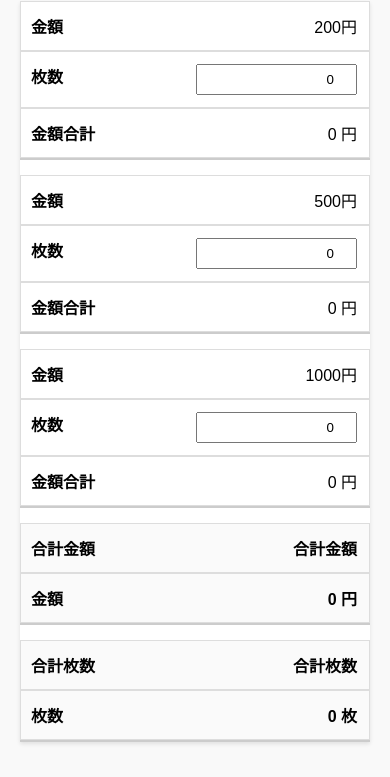
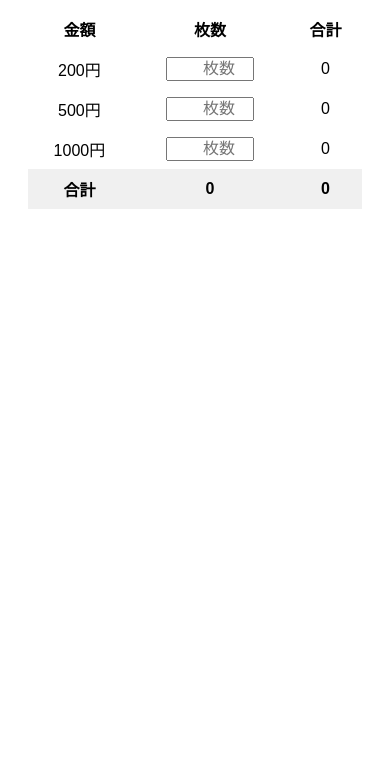
Before and after one commit to kskbombaye/syouhinken, a plain HTML site: page index.html in a window 390 px wide. Shown: the part 94-871 px from the top of the page. After the commit the page ends 844 px from the top, so only its background shows below. Drawn offline with Linux system fonts and the light colour scheme.

Commit message:
Update index.html

```diff
--- a/index.html
+++ b/index.html
@@ -3,128 +3,80 @@
 <head>
   <meta charset="UTF-8">
   <meta name="viewport" content="width=device-width, initial-scale=1.0">
-  <title>商品券集計表</title>
+  <title>商品券集計</title>
   <style>
     body {
       font-family: sans-serif;
       padding: 20px;
-      margin: 0;
-      background-color: #f9f9f9;
-    }
-    h2 {
-      text-align: center;
     }
     table {
       width: 100%;
       border-collapse: collapse;
-      background: white;
-      box-shadow: 0 2px 4px rgba(0,0,0,0.1);
     }
     th, td {
-      border: 1px solid #ddd;
-      padding: 12px;
+      padding: 8px;
       text-align: center;
     }
-    th {
+    input[type="number"] {
+      width: 80px;
+      text-align: right;
+      font-size: 16px;
+    }
+    td.total {
+      font-weight: bold;
       background-color: #f0f0f0;
-    }
-    input[type="number"] {
-      width: 100%;
-      padding: 6px;
-      box-sizing: border-box;
-      text-align: right;
-    }
-    .total {
-      font-weight: bold;
-      background-color: #fafafa;
-    }
-
-    @media (max-width: 600px) {
-      table, thead, tbody, th, td, tr {
-        display: block;
-      }
-      thead tr {
-        display: none;
-      }
-      tr {
-        margin-bottom: 15px;
-        border-bottom: 2px solid #ccc;
-      }
-      td {
-        text-align: right;
-        padding-left: 50%;
-        position: relative;
-      }
-      td::before {
-        content: attr(data-label);
-        position: absolute;
-        left: 10px;
-        width: 45%;
-        white-space: nowrap;
-        text-align: left;
-        font-weight: bold;
-      }
     }
   </style>
 </head>
 <body>
-  <h2>商品券集計表</h2>
+  <h2>商品券集計</h2>
   <table>
-    <thead>
     <tr>
       <th>金額</th>
       <th>枚数</th>
-        <th>金額合計</th>
-      </tr>
-    </thead>
-    <tbody>
-      <tr>
-        <td data-label="金額">200円</td>
-        <td data-label="枚数"><input type="number" id="count200" value="0" min="0" oninput="calculate()"></td>
-        <td data-label="金額合計"><span id="total200">0</span> 円</td>
+      <th>合計</th>
     </tr>
     <tr>
-        <td data-label="金額">500円</td>
-        <td data-label="枚数"><input type="number" id="count500" value="0" min="0" oninput="calculate()"></td>
-        <td data-label="金額合計"><span id="total500">0</span> 円</td>
+      <td>200円</td>
+      <td><input type="number" id="count200" placeholder="枚数" oninput="calculate()"></td>
+      <td id="total200">0</td>
     </tr>
     <tr>
-        <td data-label="金額">1000円</td>
-        <td data-label="枚数"><input type="number" id="count1000" value="0" min="0" oninput="calculate()"></td>
-        <td data-label="金額合計"><span id="total1000">0</span> 円</td>
+      <td>500円</td>
+      <td><input type="number" id="count500" placeholder="枚数" oninput="calculate()"></td>
+      <td id="total500">0</td>
     </tr>
-      <tr class="total">
-        <td colspan="2" data-label="合計金額">合計金額</td>
-        <td data-label="金額"><span id="grandTotal">0</span> 円</td>
+    <tr>
+      <td>1000円</td>
+      <td><input type="number" id="count1000" placeholder="枚数" oninput="calculate()"></td>
+      <td id="total1000">0</td>
     </tr>
-      <tr class="total">
-        <td colspan="2" data-label="合計枚数">合計枚数</td>
-        <td data-label="枚数"><span id="totalCount">0</span> 枚</td>
+    <tr>
+      <td class="total">合計</td>
+      <td class="total" id="totalCount">0</td>
+      <td class="total" id="grandTotal">0</td>
     </tr>
-    </tbody>
   </table>
 
   <script>
     function calculate() {
-      const count200 = parseInt(document.getElementById("count200").value) || 0;
-      const count500 = parseInt(document.getElementById("count500").value) || 0;
-      const count1000 = parseInt(document.getElementById("count1000").value) || 0;
+      const count200 = Number(document.getElementById("count200").value) || 0;
+      const count500 = Number(document.getElementById("count500").value) || 0;
+      const count1000 = Number(document.getElementById("count1000").value) || 0;
 
       const total200 = count200 * 200;
       const total500 = count500 * 500;
       const total1000 = count1000 * 1000;
 
+      const totalCount = count200 + count500 + count1000;
       const grandTotal = total200 + total500 + total1000;
-      const totalCount = count200 + count500 + count1000;
 
       document.getElementById("total200").textContent = total200;
       document.getElementById("total500").textContent = total500;
       document.getElementById("total1000").textContent = total1000;
+      document.getElementById("totalCount").textContent = totalCount;
       document.getElementById("grandTotal").textContent = grandTotal;
-      document.getElementById("totalCount").textContent = totalCount;
     }
-
-    calculate();
   </script>
 </body>
 </html>
```
Lines whose indentation alone changed are shown as unchanged.
